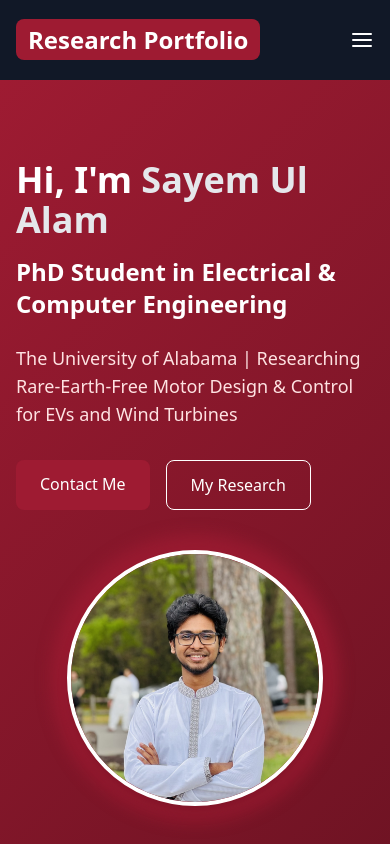
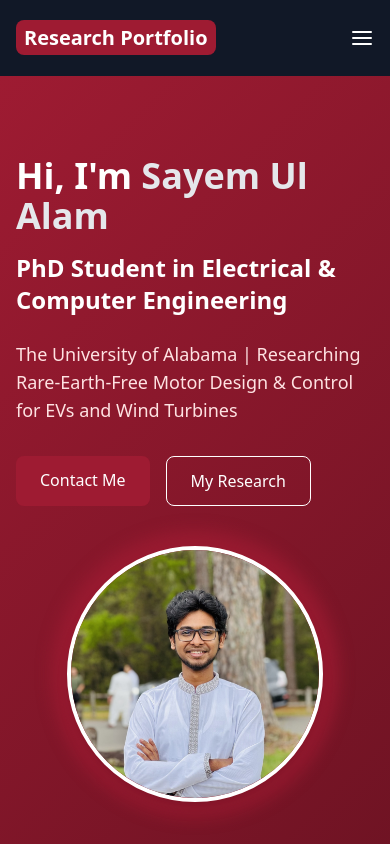
Before and after one commit to sayem-ul-alam/sayem-ul-alam.github.io, a plain HTML site: page index.html in a window 390 px wide. Shown: the top 844 px of the page. Drawn offline with nearby package versions, Linux system fonts and the light colour scheme.

Commit message:
Update index.html

```diff
--- a/index.html
+++ b/index.html
@@ -24,9 +24,9 @@
   <header class="relative z-10">
     <nav class="max-w-7xl mx-auto px-4 sm:px-6 lg:px-8 py-6">
       <div class="flex justify-between items-center">
-        <div class="text-2xl font-bold text-white">
-          <span class="bg-[#9E1B32] px-3 py-1 rounded-lg">Research Portfolio</span>
-        </div>
+<div class="text-xl md:text-2xl font-bold text-white">
+  <span class="bg-[#9E1B32] px-2 py-1 md:px-3 md:py-1 rounded-lg">Research Portfolio</span>
+</div>
         <div class="hidden md:flex space-x-8">
           <a href="#about" class="text-white hover:text-gray-200 transition">About</a>
           <a href="#research" class="text-white hover:text-gray-200 transition">Research</a>
```
